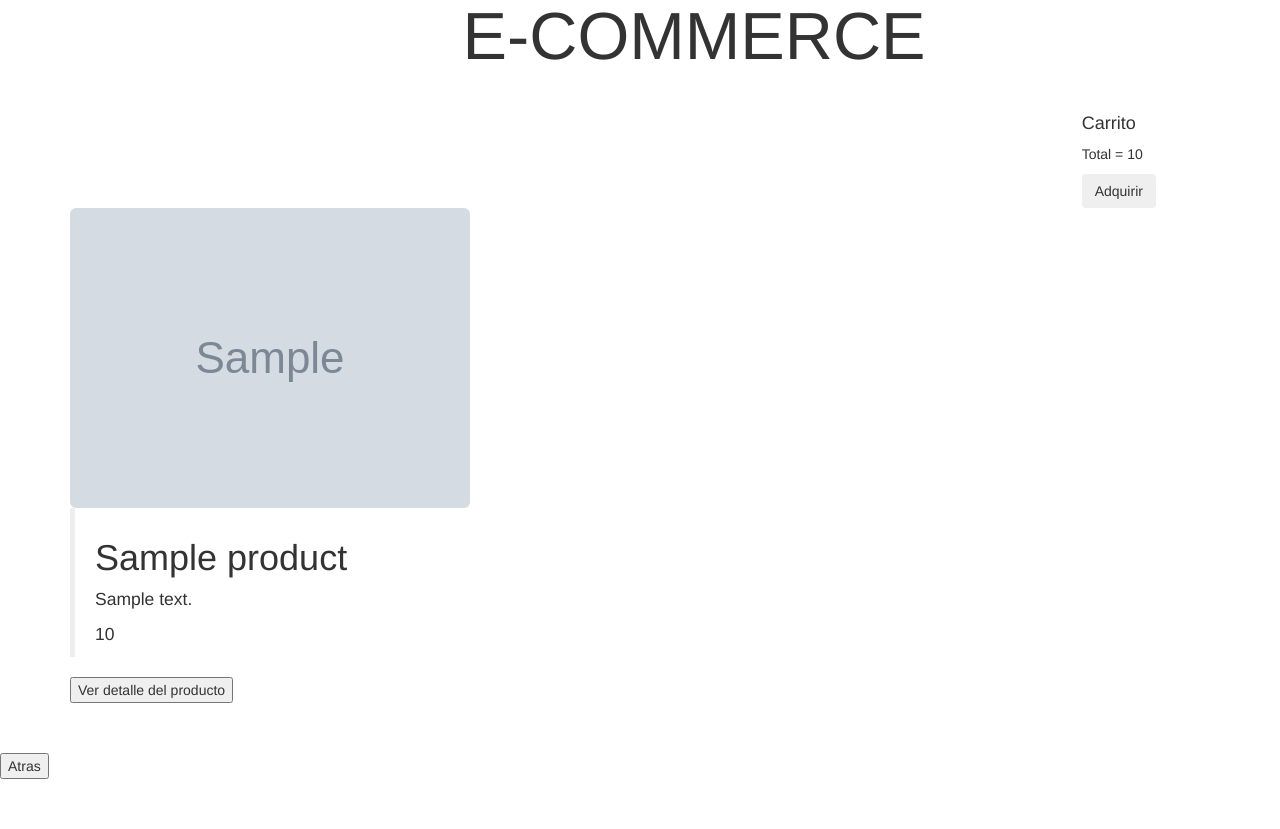
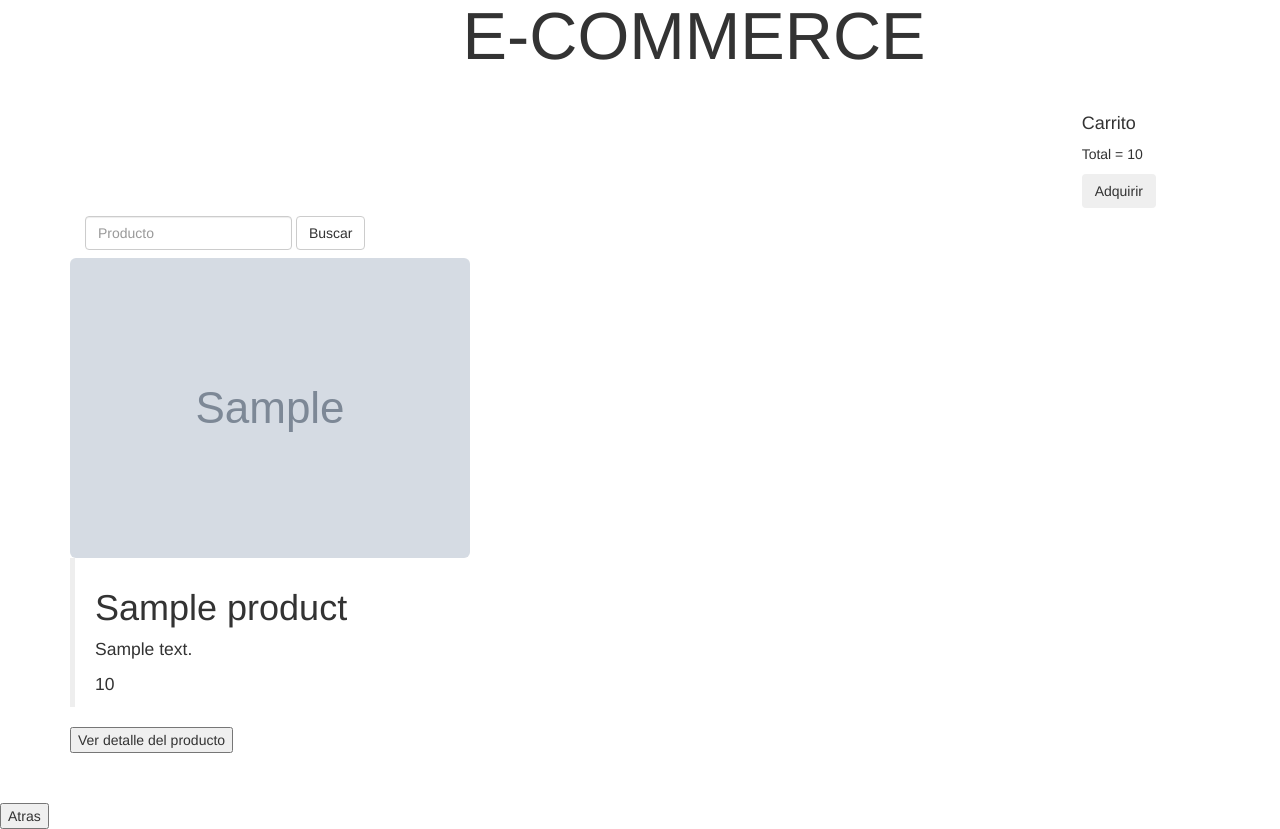
Before and after one commit to AlonsoIbarra/E-DDD, a Django app: template ecommerce/compras/templates/product_list.html in a window 1280 px wide. Shown: the part 134-963 px from the top of the page. Before the commit the page ends 913 px from the top, so only its background shows below. Run offline with Django 3.2, Linux system fonts and the light colour scheme; the template is opened without the code that fills it: most values are stand-ins (such as "Sample title", 1, 10 or a date in 2020); grey boxes marked "Sample" are stand-in pictures; parts of the project's set-up code (start-up, migrations or seed data) failed here and were passed over; some libraries are stand-ins or nearby versions.

Commit message:
Se agrega templete para la busqueda

```diff
--- a/ecommerce/compras/application_service.py
+++ b/ecommerce/compras/application_service.py
@@ -16,13 +16,15 @@ def ver_detalles(request, idProducto):
 
 
 def product_list(request):
+    request.session['idCliente'] = 1
     product_list = Producto.objects.order_by('nombre')[:10]
     carrito = Carrito(request.session['idCliente'])
     context_list = {'products': product_list, 'carrito': carrito.carrito}
     return render(request, 'product_list.html', context_list)
 
 
-def product_search(request, consulta):
+def product_search(request):
+    consulta = request.GET.get('consulta')
     products = Producto.objects.filter(Q(descripcion__icontains=consulta) | Q(descripcion__icontains=consulta))
     context_list = {'products': products}
     return render(request, 'product_list.html', context_list)
--- a/ecommerce/compras/templates/product_list.html
+++ b/ecommerce/compras/templates/product_list.html
@@ -16,8 +16,11 @@
 					</div>
 		{% endif %}
 	{% endblock %}
+
+
 	{% block detalles %}
         {% if products %}
+				{% include "search.html" %}
 				<div class="content container">
 						<div class="row">
 								<div class="col-md-8">
--- /dev/null
+++ b/ecommerce/compras/templates/search.html
@@ -0,0 +1,8 @@
+<div class="content container">
+  <form class="navbar-form navbar-left" role="search" action="search/">
+      <div class="form-group">
+          <input type="text" class="form-control" placeholder="Producto" name="consulta">
+      </div>
+      <button type="submit" class="btn btn-default">Buscar</button>
+  </form>
+</div>
--- a/ecommerce/compras/urls.py
+++ b/ecommerce/compras/urls.py
@@ -1,6 +1,6 @@
 from django.conf.urls import patterns, url
 from .application_service import order_detail
-from .application_service import ver_detalles, product_list
+from .application_service import ver_detalles, product_list, product_search
 from .application_service import agregarProductoCarrito, adquirirCarrito
 
 urlpatterns = patterns(
@@ -12,4 +12,5 @@ urlpatterns = patterns(
     url(r'^$', product_list, name='product_list'),
     url(r'^agregarProductoCarrito', agregarProductoCarrito),
     url(r'^OrdenDeCompra', adquirirCarrito),
+    url(r'^search', product_search),
 )
```
